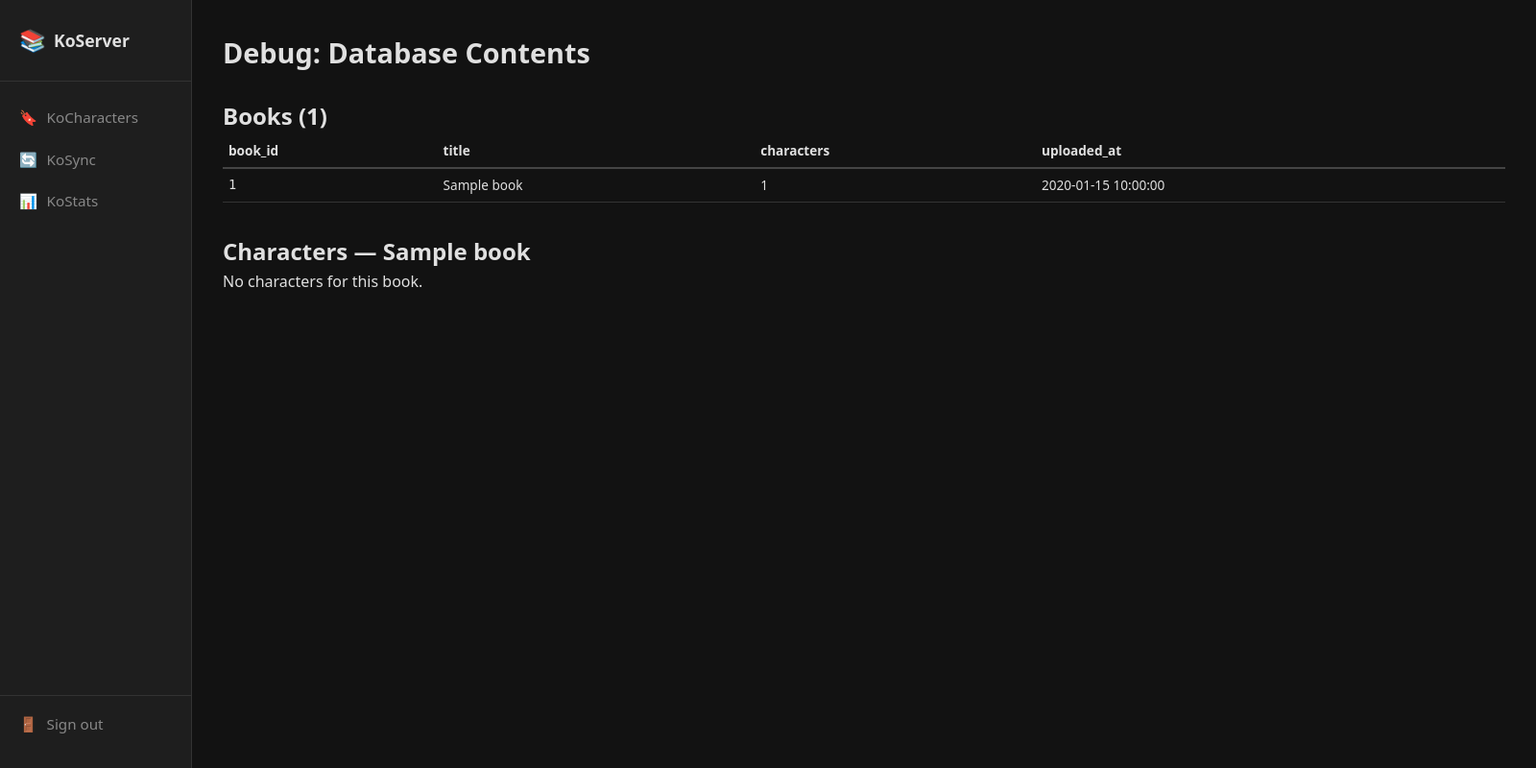
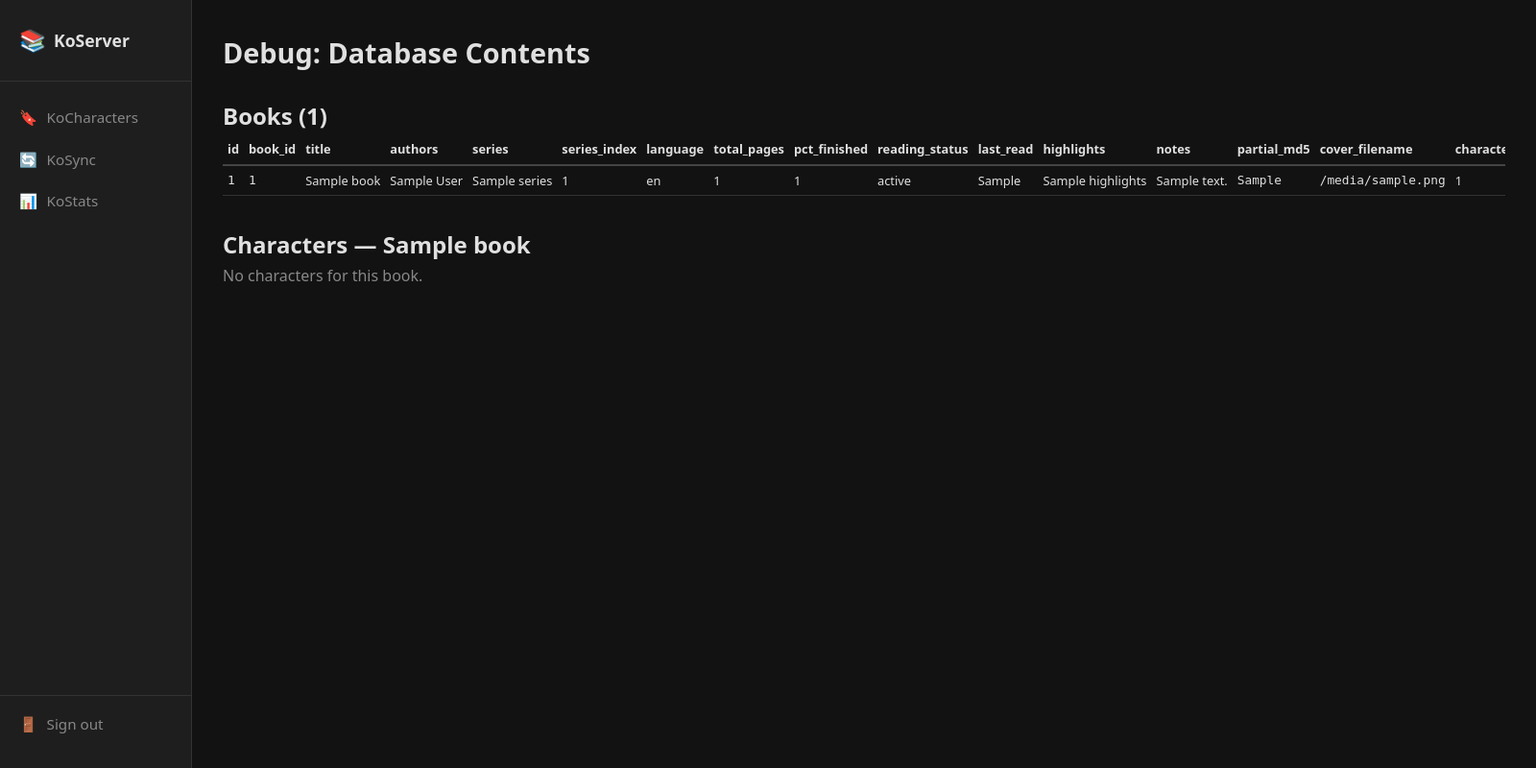
Before and after one commit to nefelodamon/KoServer, a FastAPI app: template koserver/app/services/kocharacters/templates/debug.html in a window 1600 px wide. Shown: the whole page at 96% size. Run offline with FastAPI, Linux system fonts and the light colour scheme; the template is opened without the code that fills it: most values are stand-ins (such as "Sample title", 1, 10 or a date in 2020); parts of the project's set-up code (start-up, migrations or seed data) failed here and were passed over.

Commit message:
Expand debug page to show all DB fields for books and characters
Co-Authored-By: Claude Sonnet 4.6 <noreply@anthropic.com>

```diff
--- a/koserver/app/services/kocharacters/templates/debug.html
+++ b/koserver/app/services/kocharacters/templates/debug.html
@@ -8,58 +8,112 @@
 
 <h2>Books ({{ books | length }})</h2>
 {% if books %}
-<table style="width:100%;border-collapse:collapse;margin-bottom:2rem;font-size:0.85rem">
+<div style="overflow-x:auto;margin-bottom:2rem">
+<table style="width:100%;border-collapse:collapse;font-size:0.8rem;white-space:nowrap">
   <thead>
     <tr style="text-align:left;border-bottom:2px solid #444">
-      <th style="padding:6px">book_id</th>
-      <th style="padding:6px">title</th>
-      <th style="padding:6px">characters</th>
-      <th style="padding:6px">uploaded_at</th>
+      <th style="padding:5px">id</th>
+      <th style="padding:5px">book_id</th>
+      <th style="padding:5px">title</th>
+      <th style="padding:5px">authors</th>
+      <th style="padding:5px">series</th>
+      <th style="padding:5px">series_index</th>
+      <th style="padding:5px">language</th>
+      <th style="padding:5px">total_pages</th>
+      <th style="padding:5px">pct_finished</th>
+      <th style="padding:5px">reading_status</th>
+      <th style="padding:5px">last_read</th>
+      <th style="padding:5px">highlights</th>
+      <th style="padding:5px">notes</th>
+      <th style="padding:5px">partial_md5</th>
+      <th style="padding:5px">cover_filename</th>
+      <th style="padding:5px">characters</th>
+      <th style="padding:5px">uploaded_at</th>
+      <th style="padding:5px">deleted_at</th>
     </tr>
   </thead>
   <tbody>
   {% for book in books %}
     <tr style="border-bottom:1px solid #333">
-      <td style="padding:6px;font-family:monospace">{{ book.book_id }}</td>
-      <td style="padding:6px">{{ book.title }}</td>
-      <td style="padding:6px">{{ book.character_count }}</td>
-      <td style="padding:6px">{{ book.uploaded_at }}</td>
+      <td style="padding:5px;font-family:monospace">{{ book.id }}</td>
+      <td style="padding:5px;font-family:monospace">{{ book.book_id }}</td>
+      <td style="padding:5px">{{ book.title }}</td>
+      <td style="padding:5px">{{ book.authors }}</td>
+      <td style="padding:5px">{{ book.series }}</td>
+      <td style="padding:5px">{{ book.series_index }}</td>
+      <td style="padding:5px">{{ book.language }}</td>
+      <td style="padding:5px">{{ book.total_pages }}</td>
+      <td style="padding:5px">{{ book.percent_finished }}</td>
+      <td style="padding:5px">{{ book.reading_status }}</td>
+      <td style="padding:5px">{{ book.last_read[:10] if book.last_read else '' }}</td>
+      <td style="padding:5px">{{ book.highlights }}</td>
+      <td style="padding:5px">{{ book.notes }}</td>
+      <td style="padding:5px;font-family:monospace">{{ book.partial_md5 }}</td>
+      <td style="padding:5px;font-family:monospace">{{ book.cover_filename }}</td>
+      <td style="padding:5px">{{ book.character_count }}</td>
+      <td style="padding:5px">{{ book.uploaded_at }}</td>
+      <td style="padding:5px;color:var(--text-muted)">{{ book.deleted_at or '' }}</td>
     </tr>
   {% endfor %}
   </tbody>
 </table>
+</div>
 {% else %}
 <p>No books in database.</p>
 {% endif %}
 
 {% for book in books %}
-<h2>Characters — {{ book.title }}</h2>
-{% set chars = all_characters[book.book_id] %}
+<h2 style="margin-top:2rem">Characters — {{ book.title }}</h2>
+{% set chars = all_characters.get(book.book_id, []) %}
 {% if chars %}
-<table style="width:100%;border-collapse:collapse;margin-bottom:2rem;font-size:0.8rem">
+<div style="overflow-x:auto;margin-bottom:2rem">
+<table style="width:100%;border-collapse:collapse;font-size:0.78rem;white-space:nowrap">
   <thead>
     <tr style="text-align:left;border-bottom:2px solid #444">
+      <th style="padding:4px">id</th>
+      <th style="padding:4px">character_id</th>
       <th style="padding:4px">name</th>
+      <th style="padding:4px">aliases</th>
       <th style="padding:4px">role</th>
+      <th style="padding:4px">occupation</th>
+      <th style="padding:4px">physical_description</th>
+      <th style="padding:4px">personality</th>
+      <th style="padding:4px">relationships</th>
+      <th style="padding:4px">first_appearance_quote</th>
+      <th style="padding:4px">user_notes</th>
+      <th style="padding:4px">portrait_file</th>
+      <th style="padding:4px">source_page</th>
+      <th style="padding:4px">first_seen_page</th>
       <th style="padding:4px">unlocked</th>
-      <th style="padding:4px">portrait_file</th>
-      <th style="padding:4px">first_seen_page</th>
+      <th style="padding:4px">needs_cleanup</th>
     </tr>
   </thead>
   <tbody>
   {% for char in chars %}
-    <tr style="border-bottom:1px solid #333">
+    <tr style="border-bottom:1px solid #333{% if char.needs_cleanup %};background:rgba(255,200,0,0.05){% endif %}">
+      <td style="padding:4px;font-family:monospace">{{ char.id }}</td>
+      <td style="padding:4px;font-family:monospace">{{ char.character_id }}</td>
       <td style="padding:4px">{{ char.name }}</td>
-      <td style="padding:4px">{{ char.role }}</td>
-      <td style="padding:4px">{{ char.unlocked }}</td>
+      <td style="padding:4px;color:var(--text-muted)">{{ char.aliases | join(', ') }}</td>
+      <td style="padding:4px"><span class="role-badge role-{{ char.role }}">{{ char.role }}</span></td>
+      <td style="padding:4px">{{ char.occupation }}</td>
+      <td style="padding:4px;max-width:200px;overflow:hidden;text-overflow:ellipsis" title="{{ char.physical_description }}">{{ char.physical_description[:80] }}{% if char.physical_description | length > 80 %}…{% endif %}</td>
+      <td style="padding:4px;max-width:200px;overflow:hidden;text-overflow:ellipsis" title="{{ char.personality }}">{{ char.personality[:80] }}{% if char.personality | length > 80 %}…{% endif %}</td>
+      <td style="padding:4px;color:var(--text-muted)">{{ char.relationships | length }} entries</td>
+      <td style="padding:4px;max-width:150px;overflow:hidden;text-overflow:ellipsis;color:var(--text-muted)" title="{{ char.first_appearance_quote }}">{{ char.first_appearance_quote[:60] }}{% if char.first_appearance_quote | length > 60 %}…{% endif %}</td>
+      <td style="padding:4px;color:var(--text-muted)">{{ '✓' if char.user_notes else '' }}</td>
       <td style="padding:4px;font-family:monospace">{{ char.portrait_file }}</td>
+      <td style="padding:4px">{{ char.source_page }}</td>
       <td style="padding:4px">{{ char.first_seen_page }}</td>
+      <td style="padding:4px">{{ '✓' if char.unlocked else '🔒' }}</td>
+      <td style="padding:4px">{{ '⚠' if char.needs_cleanup else '' }}</td>
     </tr>
   {% endfor %}
   </tbody>
 </table>
+</div>
 {% else %}
-<p>No characters for this book.</p>
+<p style="color:var(--text-muted)">No characters for this book.</p>
 {% endif %}
 {% endfor %}
 {% endblock %}
```
